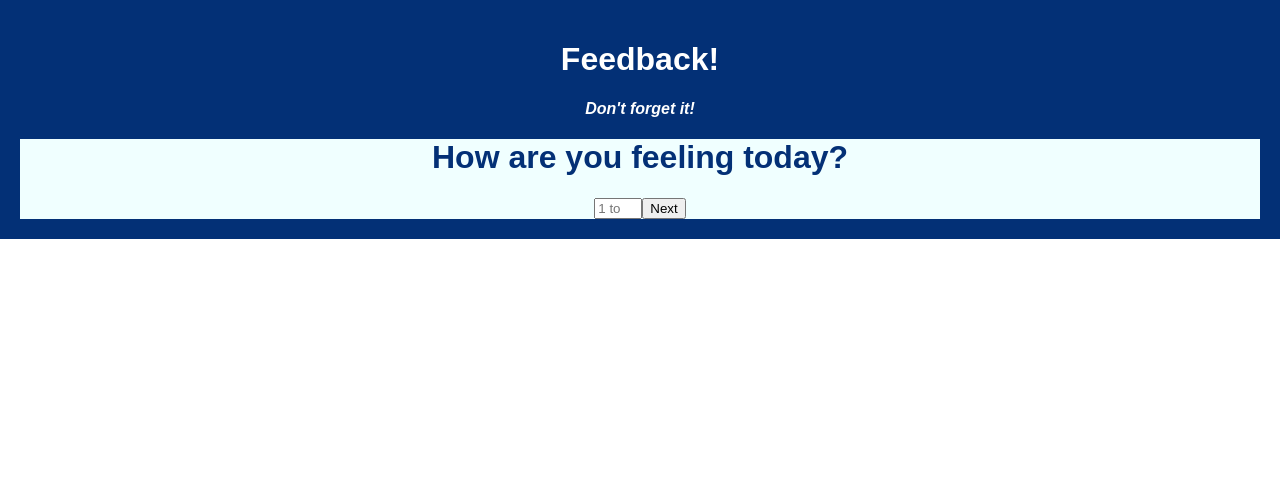
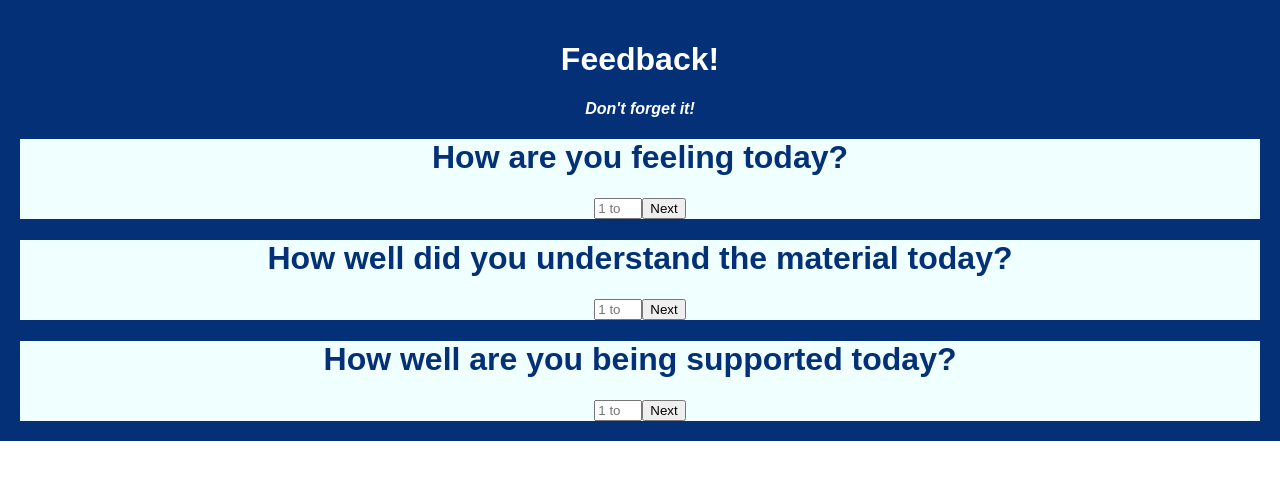
Before and after one commit to jstnlawson/justins-weekend-redux-feedback-loop, a React (Create React App) app: page / in a window 1280 px wide. Shown: the top 480 px of the page. Built offline with nearby package versions, Linux system fonts and the light colour scheme.

Commit message:
folders files and basic html for remaining components

```diff
--- a/src/components/App/App.jsx
+++ b/src/components/App/App.jsx
@@ -2,8 +2,22 @@ import React from 'react';
 import axios from 'axios';
 import './App.css';
 import FeelingForm from './FeelingForm/FeelingForm';
+import UnderstandForm from './UnderstandForm/UnderStandForm';
+import SupportForm from './SupportForm/SupportForm'
 
 function App() {
+
+  const addToSurvey = (event) => {
+    event.preventDefault();
+
+    axios.post('/api/order',
+        customerToAdd
+    ).then(response => {
+        setCustomerToAdd('')
+    }).catch(err => {
+        console.log('error adding customer info: ', err);
+    })
+};
 
   return (
     <div className='App'>
@@ -11,6 +25,8 @@ function App() {
         <h1 className='App-title'>Feedback!</h1>
         <h4>Don't forget it!</h4>
         <FeelingForm />
+        <UnderstandForm />
+        <SupportForm />
       </header>
     </div>
   );
--- /dev/null
+++ b/src/components/App/SupportForm/SupportForm.jsx
@@ -0,0 +1,34 @@
+import React, { useState } from 'react';
+import './supportForm.css'
+// import axios from 'axios'
+
+function supportForm() {
+
+    let [supportToAdd, setSupportToAdd] = useState({ support: 0 })
+
+    const handleSupport = (event) => {
+        setSupportToAdd({
+            ...supportToAdd,
+            support: event.target.value,
+        });
+    }
+
+    return (
+        <>
+        <div className='support-container'>
+            <form onSubmit={(event) => setSupportToAdd(event)}>
+                <h1>How well are you being supported today?</h1>
+                <input
+                    type="number"
+                    placeholder='1 to 5'
+                    min="1" max="5" />
+                <button
+                    type="submit"
+                    onChange={handleSupport}>Next</button>
+            </form>
+        </div>
+        </>
+    )
+}
+
+export default supportForm
--- /dev/null
+++ b/src/components/App/SupportForm/supportForm.css
@@ -0,0 +1,4 @@
+.support-container {
+    background-color: azure;
+    color: #033076;
+}
--- /dev/null
+++ b/src/components/App/UnderstandForm/UnderStandForm.jsx
@@ -0,0 +1,34 @@
+import React, { useState } from 'react';
+import './UnderstandForm.css'
+// import axios from 'axios'
+
+function UnderstandForm() {
+
+    let [understandToAdd, setUnderstandToAdd] = useState({ understanding: 0 })
+
+    const handleUnderstand = (event) => {
+        setUnderstandToAdd({
+            ...understandToAdd,
+            understanding: event.target.value,
+        });
+    }
+
+    return (
+        <>
+        <div className='understand-container'>
+            <form onSubmit={(event) => setUnderstandToAdd(event)}>
+                <h1>How well did you understand the material today?</h1>
+                <input
+                    type="number"
+                    placeholder='1 to 5'
+                    min="1" max="5" />
+                <button
+                    type="submit"
+                    onChange={handleUnderstand}>Next</button>
+            </form>
+        </div>
+        </>
+    )
+}
+
+export default UnderstandForm
--- /dev/null
+++ b/src/components/App/UnderstandForm/UnderstandForm.css
@@ -0,0 +1,4 @@
+.understand-container {
+    background-color: azure;
+    color: #033076;
+}
```
Also changed, not shown: src/components/App/CommentForm/CommentForm.jsx (added, +31 -0 lines), src/components/App/CommentForm/CommentForm.css (added), 2 other files (tests, documents, lock files or other folders).
